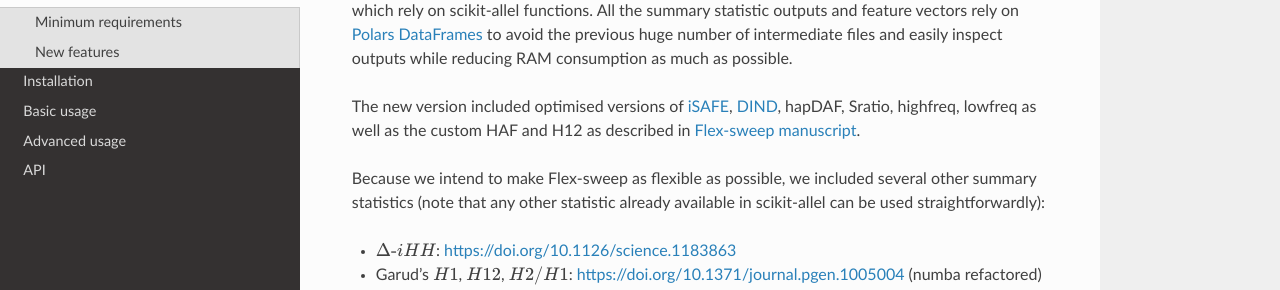
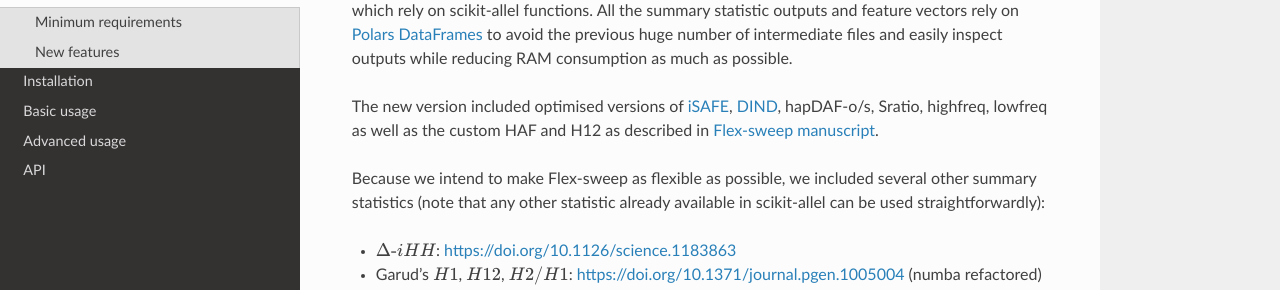
Before and after one commit to jmurga/flexsweep, a Sphinx documentation site: the page built from docs/introduction.rst, in a window 1280 px wide and 900 px high, scrolled down 1120 px. Shown: the part 161-451 px from the top of the window. Built offline with Sphinx 7.4.7 and the Read the Docs theme 3.1.0, drawn with Linux system fonts in a browser that asks for light colours.

Commit message:
update docs

```diff
--- a/docs/introduction.rst
+++ b/docs/introduction.rst
@@ -30,7 +30,7 @@ The software is now able to estimate summary statistics in custom genomic center
 
 We refactor the entire package, focusing on speed and traceability. The code was refactored and takes advantage of `Numba <https://numba.pydata.org/>`_ as much as possible for all the previous statistics except for nSL and iHS, which rely on scikit-allel functions. All the summary statistic outputs and feature vectors rely on `Polars DataFrames <https://pola.rs/>`_ to avoid the previous huge number of intermediate files and easily inspect outputs while reducing RAM consumption as much as possible.
 
-The new version included optimised versions of `iSAFE <https://doi.org/10.1038/nmeth.4606>`_, `DIND <https://doi.org/10.1371/journal.pgen.1000562>`_, hapDAF, Sratio, highfreq, lowfreq as well as the custom HAF and H12 as described in `Flex-sweep manuscript <https://doi.org/10.1093/molbev/msad139>`_.
+The new version included optimised versions of `iSAFE <https://doi.org/10.1038/nmeth.4606>`_, `DIND <https://doi.org/10.1371/journal.pgen.1000562>`_, hapDAF-o/s, Sratio, highfreq, lowfreq as well as the custom HAF and H12 as described in `Flex-sweep manuscript <https://doi.org/10.1093/molbev/msad139>`_.
 
 Because we intend to make Flex-sweep as flexible as possible, we included several other summary statistics (note that any other statistic already available in scikit-allel can be used straightforwardly):
 
--- a/pyproject.toml
+++ b/pyproject.toml
@@ -28,7 +28,6 @@ matplotlib = "^3.9.2"
 polars = "^1.14.0"
 pybedtools = "^0.12.0"
 tbb = "^2022.1.0"
-sphinx-copybutton = "^0.5.2"
 
 [tool.poetry.scripts]
 flexsweep = "flexsweep.main:cli"
@@ -41,3 +40,4 @@ build-backend = "poetry.core.masonry.api"
 [tool.poetry.group.docs.dependencies]
 sphinx = "^7.0"
 sphinx-rtd-theme = "^2.0"
+sphinx-copybutton = "^0.5.2"
```
Also changed, not shown: 1 other file.
